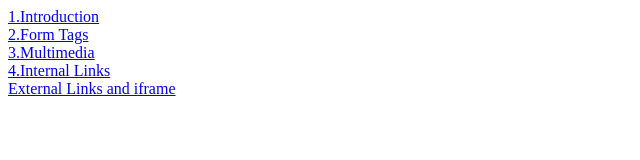
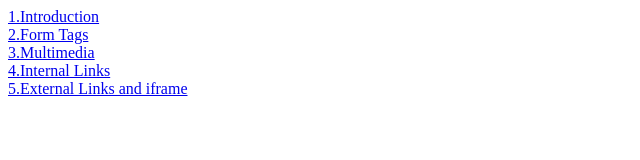
Before and after one commit to siddharthshiv1201/siddharthshiv1201.github.io, a plain HTML site: page html/index.html in a window 1280 px wide. Shown: the full height of the page, 0-640 px from the left. Drawn offline with Linux system fonts and the light colour scheme.

Commit message:
new update

```diff
--- a/html/index.html
+++ b/html/index.html
@@ -14,7 +14,7 @@
      <br>
      <a href="./index4.html">4.Internal Links</a>
      <br>
-     <a href="./index5.html">External Links and iframe</a>
+     <a href="./index5.html">5.External Links and iframe</a>
 
 </body>
 </html>
```
